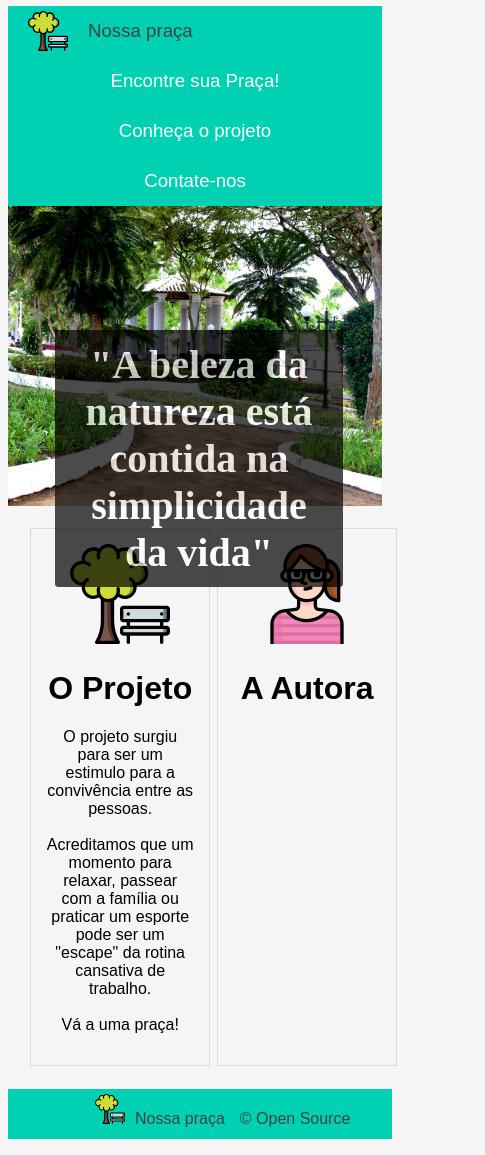
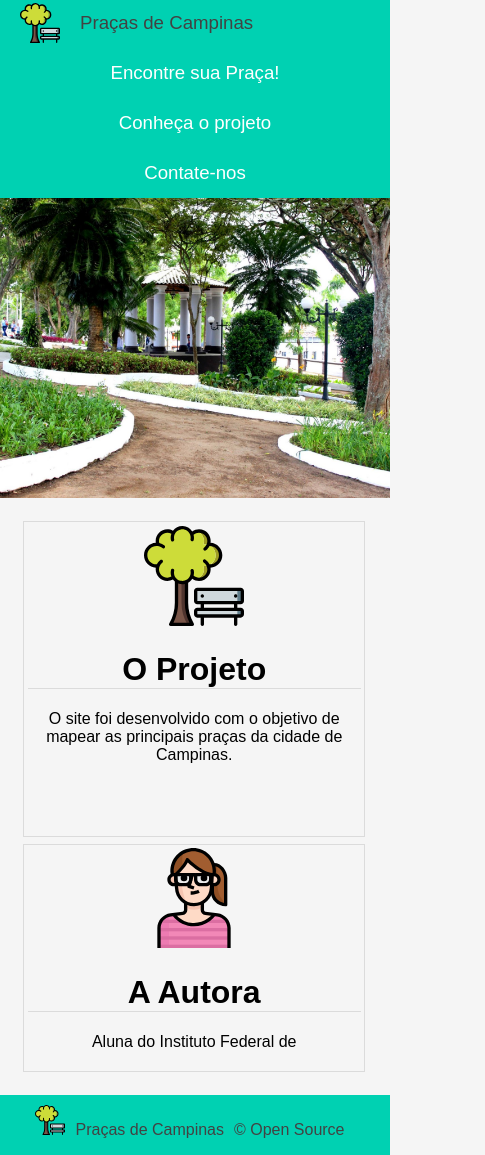
Before and after one commit to robertajacimbertt/PracasDeCampinas, a plain HTML site: page about.html in a window 390 px wide. Shown: the part 2-1157 px from the top of the page, 485 px wide, since content can reach past the window. Drawn offline with Linux system fonts and the light colour scheme.

Commit message:
finalizado versao 1.0

```diff
--- a/about.html
+++ b/about.html
@@ -16,7 +16,7 @@
             <nav>
                 <div class="navbar-item navbar-logo">
                     <img src="./images/park_logo.svg" alt="Imagem de Praça com árvore e banco" id="navbar-icon">
-                    <p id="navbar-logo-name">Nossa praça</p>
+                    <p id="navbar-logo-name">Praças de Campinas</p>
                 </div>
 
                 <div class="navbar-item navbar-links">
@@ -35,19 +35,22 @@
         <div id="content-about">
             <div id="about-message">
                 <img src="./images/park_photo.jpg" alt="Foto de uma praça com árvores, bancos e pessoas" />
-                <h1>"A beleza da natureza está contida na simplicidade da vida"</h1>
             </div>
             <div class="about-description">
                 <div class="about-card">
                     <img src="./images/park_logo.svg" alt="Icone de uma árvore e um banco" />
                     <h1>O Projeto</h1>
-                    <p>O projeto surgiu para ser um estimulo para a convivência entre as pessoas. <br><br>Acreditamos que um momento para relaxar, passear com a família ou praticar um esporte pode ser um "escape" da rotina cansativa de trabalho.<br><br>Vá
-                        a uma praça!</p>
+                    <p>
+                        O site foi desenvolvido com o objetivo de mapear as principais praças da cidade de Campinas.
+                    </p><br><br>
+                    <p>
+
+                    </p>
                 </div>
                 <div class="about-card">
                     <img src="./images/woman.svg" alt="Icone de uma mulher" />
                     <h1>A Autora</h1>
-                    <p></p>
+                    <p>Aluna do Instituto Federal de </p>
                 </div>
             </div>
 
@@ -55,7 +58,7 @@
         <footer>
             <div>
                 <img src="./images/park_logo.svg" alt="Imagem de Praça com árvore e banco" id="footer-icon">
-                <p id="footer-logo-name">Nossa praça</p>
+                <p id="footer-logo-name">Praças de Campinas</p>
                 <p id="licence">&copy; Open Source</p>
             </div>
         </footer>
--- a/css/style.css
+++ b/css/style.css
@@ -1,6 +1,15 @@
 /* BODY */
 
+html,
 body {
+    margin: 0;
+    padding: 0;
+    min-width: 100%;
+    width: 100%;
+    max-width: 100%;
+    min-height: 100%;
+    height: 100%;
+    max-height: 100%;
     background-color: rgb(245, 245, 245);
     font-family: Arial, Helvetica, sans-serif;
 }
@@ -50,36 +59,48 @@ nav {
     color: #424242;
 }
 
-@media only screen and (max-width: 830px) {
-    nav {
-        display: block;
-    }
-    .navbar-links {
-        display: flex;
-        flex-direction: column;
-    }
-    header {
-        height: 200px;
-    }
+
+/* HOME CONTENT SESSION */
+
+#content {
+    width: 100%;
+    height: 900px;
+    margin-top: -16px;
+}
+
+#description {
+    color: #424242;
+    font-size: 18pt;
+    padding-left: 1%;
+    padding-top: 1%;
+    padding-bottom: 1%;
+}
+
+
+/* MAP */
+
+#mapid {
+    height: 700px;
+    margin-left: 7%;
+    margin-right: 7%;
+    align-self: center;
 }
 
 
 /* FOOTER */
 
 footer {
-    display: inline-flex;
-    width: 100%;
     background-color: #00d1b2;
-    height: 40px;
-    padding: 5px;
+    text-align: center;
+}
+
+footer>div>p {
+    padding-right: 10px;
 }
 
 footer>div {
     display: inline-flex;
-    left: 50%;
-    margin-left: -100px;
-    position: absolute;
-    width: 100%;
+    padding-top: 10px;
 }
 
 #footer-icon {
@@ -90,29 +111,10 @@ footer>div {
 #footer-logo-name,
 #licence {
     color: #424242;
-    margin-right: 15px;
 }
 
 
-/* HOME DESCRIPTION SESSION */
-
-#description {
-    width: 100%;
-    height: 100px;
-    background-color: white;
-}
-
-
-/* MAP */
-
-#mapid {
-    height: 500px;
-    width: 85%;
-    float: right;
-}
-
-
-/* CONTACT FORM */
+/* CONTACT  ---- FORM */
 
 input,
 textarea,
@@ -134,8 +136,8 @@ label {
 }
 
 form {
-    padding-left: 100px;
-    padding-right: 100px;
+    padding-left: 10%;
+    padding-right: 10%;
     padding-top: 20px;
     padding-bottom: 20px;
     display: flex;
@@ -162,6 +164,7 @@ form {
     font-size: 14pt;
     text-align: center;
     color: #fac001;
+    font-size: 16pt;
 }
 
 
@@ -169,6 +172,7 @@ form {
 
 #about-message {
     height: 300px;
+    width: 100%;
     text-align: center;
 }
 
@@ -176,39 +180,53 @@ form {
     object-fit: cover;
     width: 100%;
     height: 300px;
-    /* filter: blur(1px); */
-}
-
-#about-message>h1 {
-    position: absolute;
-    margin-top: -180px;
-    margin-left: 12%;
-    margin-right: 12%;
-    font-size: 30pt;
-    color: white;
-    font-family: "Snell Roundhand", "cursive";
-    border: 1px solid rgb(0, 0, 0);
-    border-radius: 3px;
-    padding: 10px;
-    background-color: rgb(0, 0, 0);
-    opacity: 0.7;
 }
 
 .about-description {
-    width: 100%;
     display: flex;
+    flex-direction: row;
     padding: 5%;
 }
 
 .about-card {
     margin: 1%;
-    padding: 15px;
-    width: 40%;
+    padding: 1%;
+    width: 50%;
     background-color: rgb(245, 245, 245);
     border: 1px solid #dbdbdb;
     text-align: center;
 }
 
+.about-card>h1 {
+    border-bottom: solid 1px #dbdbdb;
+}
+
 .about-card>img {
     width: 100px;
 }
+
+@media only screen and (max-width: 830px) {
+    nav {
+        display: block;
+    }
+    .navbar-links {
+        display: flex;
+        flex-direction: column;
+    }
+    header {
+        height: 200px;
+    }
+    .about-description {
+        display: flex;
+        flex-direction: column;
+        padding: 5%;
+    }
+    .about-card {
+        margin: 1%;
+        padding: 1%;
+        width: 95%;
+        background-color: rgb(245, 245, 245);
+        border: 1px solid #dbdbdb;
+        text-align: center;
+    }
+}
--- a/js/script.js
+++ b/js/script.js
@@ -29,8 +29,6 @@
             { coordinate: [-22.8746352, -47.0436163], legend: "<b>Praça Arautos da Paz</b><br>Vila Nogueira, Campinas - SP, 13077-005" },
             { coordinate: [-22.9524272, -47.0339002], legend: "<b>Praça de Lazer</b><br>Jardim Antonio Von Zuben, Campinas - SP, 13044-520" },
             { coordinate: [-22.8216485, -47.0826997], legend: "<b>Praça do Côco</b><br>R. José Martins, 738 - Barão Geraldo, Campinas - SP, 13084-153" }
-            // { coordinate: [], legend: "<b></b><br>" },
-
         ]
         parks.forEach(park => {
             L.marker(park.coordinate).addTo(mymap).bindPopup(park.legend).openPopup();
```
Also changed, not shown: contact.html (+3 -3 lines), index.html (+6 -4 lines).
